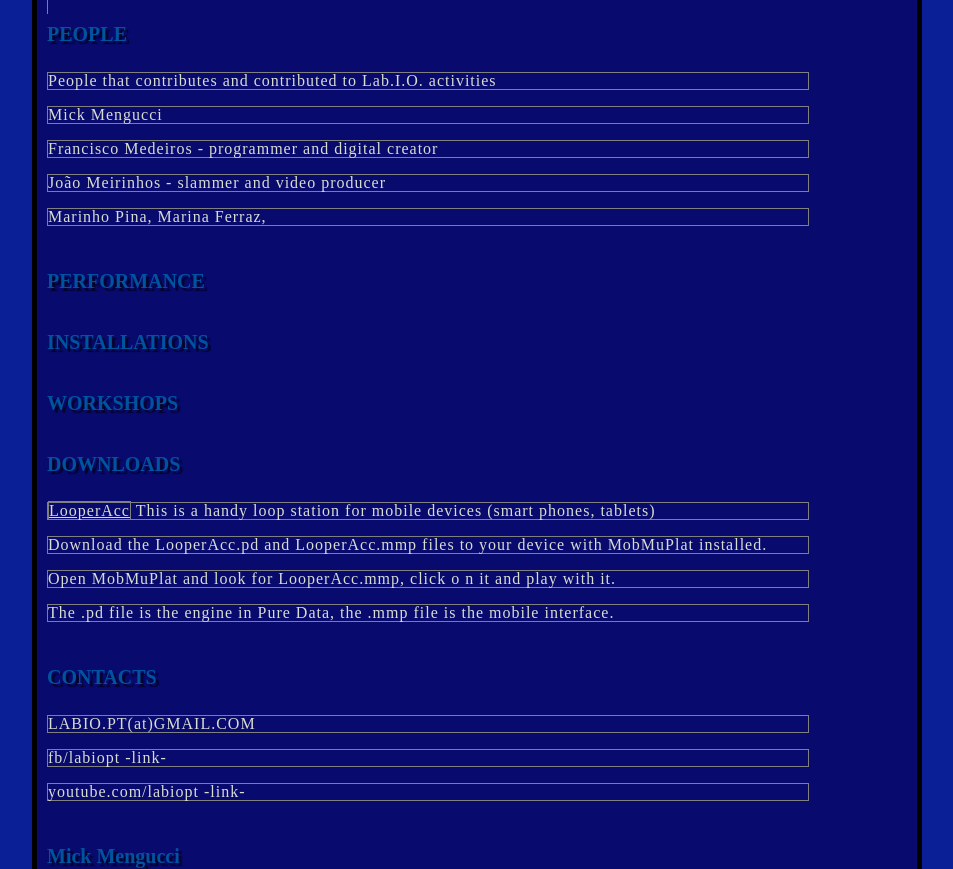
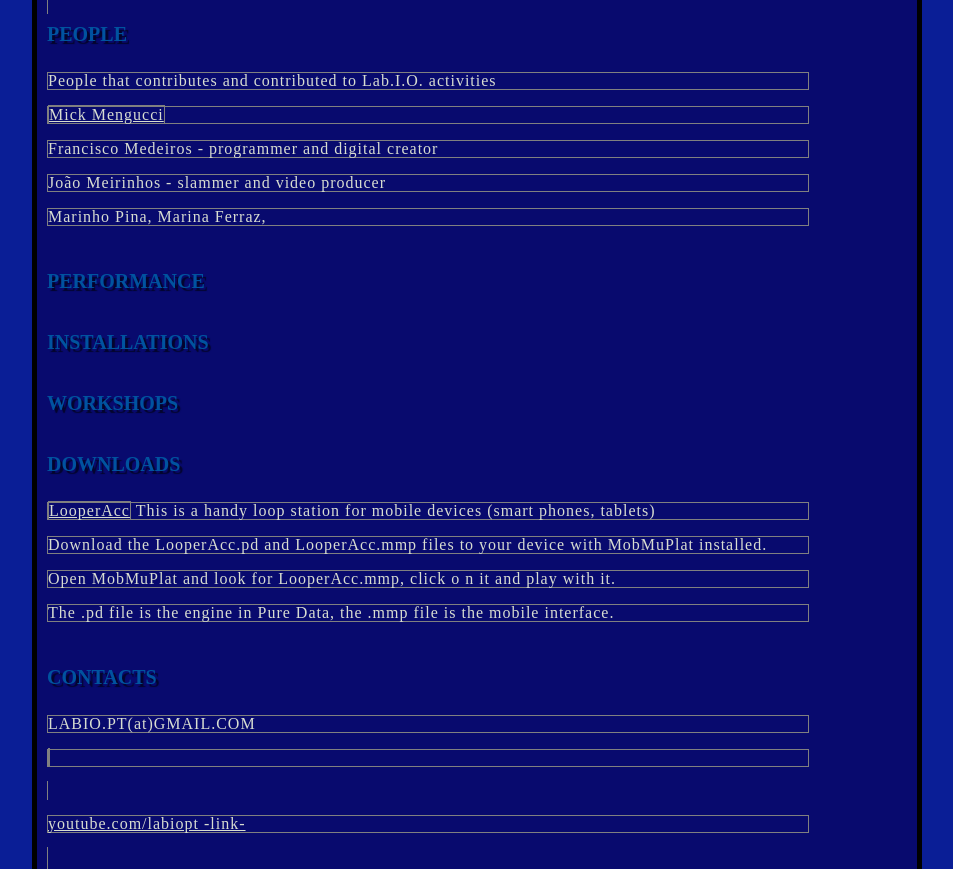
Before and after one commit to LabIO/LabIO.github.io, a plain HTML site: page index.html in a window 1280 px wide. Shown: the part 827-1696 px from the top of the page, without its empty margins (163-1116 px from the left). Drawn offline with Linux system fonts and the light colour scheme.

Commit message:
Update index.html

```diff
--- a/index.html
+++ b/index.html
@@ -46,7 +46,7 @@ Lab.I.O. - Laboratory for Interaction and Orality
     <div id="people">
       <h1>PEOPLE</h1>
       <p> People that contributes and contributed to Lab.I.O. activities</p>
-      <p> Mick Mengucci </p>
+      <p> <a href="#bio_mick"> Mick Mengucci </a></p>
       <p> Francisco Medeiros - programmer and digital creator</p>
       <p> João Meirinhos - slammer and video producer</p>
       <p> Marinho Pina, Marina Ferraz,  </p>
@@ -75,7 +75,7 @@ Lab.I.O. - Laboratory for Interaction and Orality
 <div id="contacts">
       <h1>CONTACTS</h1>
   <p>LABIO.PT(at)GMAIL.COM</p>
-  <p>fb/labiopt -link-</p>
+  <p><a href="https://www.facebook.com/labio.pt/" fb/labiopt</a></p>
   <p>youtube.com/labiopt -link-</p>
     </div>
 <br></br>
```
